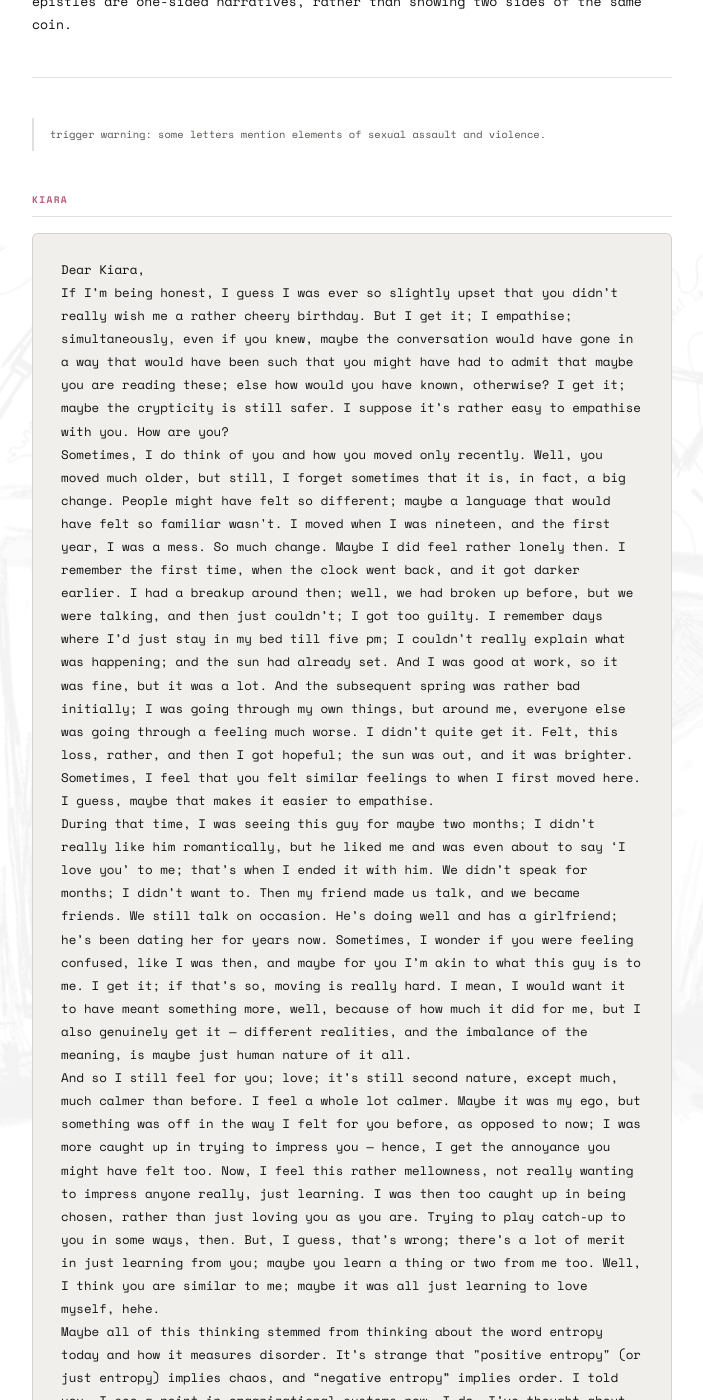
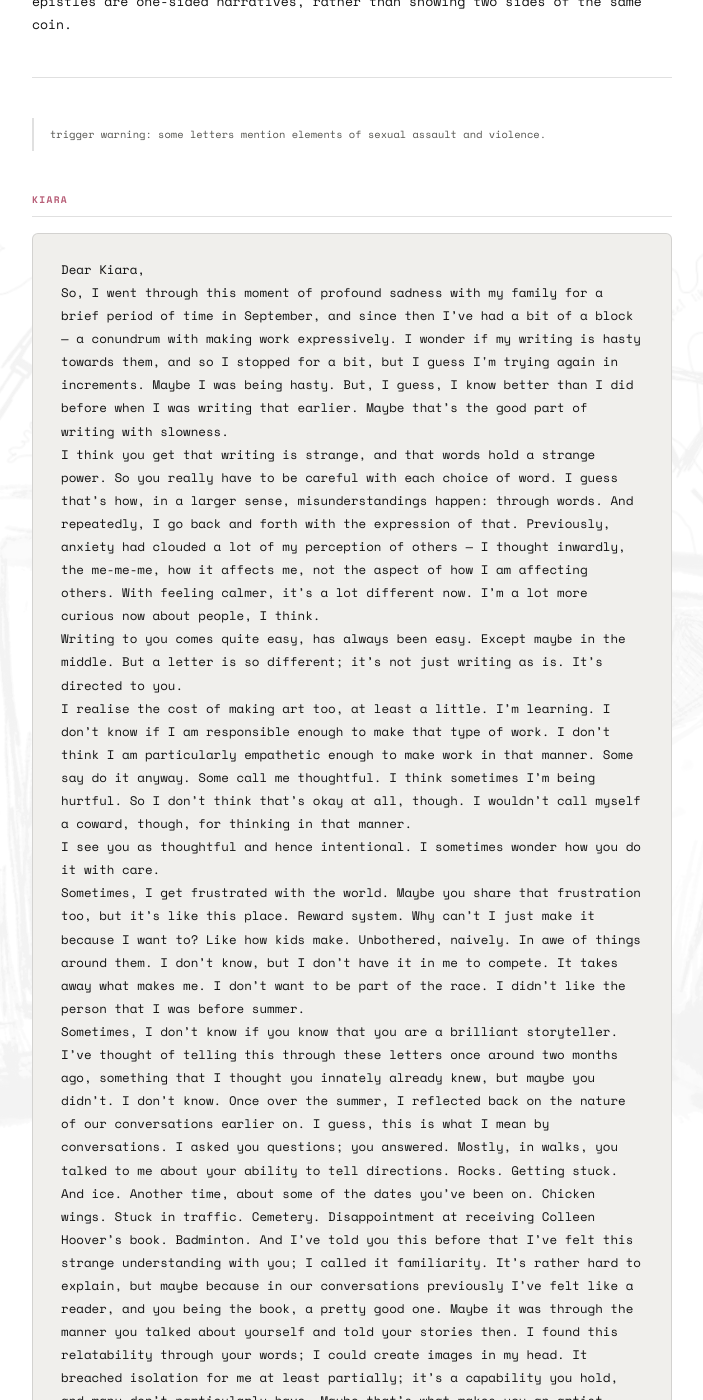
Before and after one commit to shlokamohanty/i-write-sometimes, a Jekyll site: the page built from _posts/2026-03-20-letter.md, in a window 1280 px wide and 1400 px high, scrolled down 674 px. Shown: the whole window, without its empty margins (288-991 px from the left). Built offline with Jekyll 4.4.1, drawn with Linux system fonts in a browser that asks for light colours; some web fonts are replaced; some of the changed text lies outside the part shown.

Commit message:
gqra
5trs

```diff
--- a/_posts/.obsidian/workspace.json
+++ b/_posts/.obsidian/workspace.json
@@ -187,13 +187,14 @@
   },
   "active": "3d0176ad5519b9d6",
   "lastOpenFiles": [
+    "2026-06-22-thinking-more-on-storyteller-and-readers.md",
+    "2026-06-21-storyteller-and-readers.md",
+    "2026-03-20-letter.md",
     "2026-09-11-control-room.md",
     "2026-07-29-thesis-story-3.md",
     "2026-07-11-thesis-story-1.md",
-    "2026-06-22-thinking-more-on-storyteller-and-readers.md",
     "2026-04-30-pratt-research.md",
     "2026-04-13-memory-n-grams.md",
-    "2026-03-20-letter.md",
     "2026-08-28-thesis-drawings.md",
     "2026-08-30-thesis-broader-process.md",
     "2026-08-31-thesis-readings.md",
@@ -215,7 +216,6 @@
     "2026-08-24-curiosity-and-wonder.md",
     "2026-08-25-rewiring-connections-log.md",
     "2026-08-25-autoethnography.md",
-    "2026-08-20-why-do-i-want-to-make-physical-things.md",
     "Untitled 3.canvas",
     "Untitled 2.canvas",
     "Untitled 1.canvas",
--- a/_posts/2026-03-20-letter.md
+++ b/_posts/2026-03-20-letter.md
@@ -29,6 +29,20 @@ Keep in mind, while reading these, that the letters show my perspective of my fe
 
 <div class="letter-section">
 <span class="letter-to">kiara</span>
+<div class="letter-block">Dear Kiara,
+So, I went through this moment of profound sadness with my family for a brief period of time in September, and since then I’ve had a bit of a block — a conundrum with making work expressively. I wonder if my writing is hasty towards them, and so I stopped for a bit, but I guess I'm trying again in increments. Maybe I was being hasty. But, I guess, I know better than I did before when I was writing that earlier. Maybe that’s the good part of writing with slowness.
+I think you get that writing is strange, and that words hold a strange power. So you really have to be careful with each choice of word. I guess that’s how, in a larger sense, misunderstandings happen: through words. And repeatedly, I go back and forth with the expression of that. Previously, anxiety had clouded a lot of my perception of others — I thought inwardly, the me-me-me, how it affects me, not the aspect of how I am affecting others. With feeling calmer, it’s a lot different now. I’m a lot more curious now about people, I think.
+Writing to you comes quite easy, has always been easy. Except maybe in the middle. But a letter is so different; it’s not just writing as is. It’s directed to you.
+I realise the cost of making art too, at least a little. I’m learning. I don’t know if I am responsible enough to make that type of work. I don’t think I am particularly empathetic enough to make work in that manner. Some say do it anyway. Some call me thoughtful. I think sometimes I’m being hurtful. So I don’t think that’s okay at all, though. I wouldn’t call myself a coward, though, for thinking in that manner.
+I see you as thoughtful and hence intentional. I sometimes wonder how you do it with care.
+Sometimes, I get frustrated with the world. Maybe you share that frustration too, but it’s like this place. Reward system. Why can’t I just make it because I want to? Like how kids make. Unbothered, naively. In awe of things around them. I don’t know, but I don’t have it in me to compete. It takes away what makes me. I don’t want to be part of the race. I didn’t like the person that I was before summer.
+Sometimes, I don’t know if you know that you are a brilliant storyteller. I’ve thought of telling this through these letters once around two months ago, something that I thought you innately already knew, but maybe you didn’t. I don’t know. Once over the summer, I reflected back on the nature of our conversations earlier on. I guess, this is what I mean by conversations. I asked you questions; you answered. Mostly, in walks, you talked to me about your ability to tell directions. Rocks. Getting stuck. And ice. Another time, about some of the dates you’ve been on. Chicken wings. Stuck in traffic. Cemetery. Disappointment at receiving Colleen Hoover’s book. Badminton. And I’ve told you this before that I’ve felt this strange understanding with you; I called it familiarity. It’s rather hard to explain, but maybe because in our conversations previously I’ve felt like a reader, and you being the book, a pretty good one. Maybe it was through the manner you talked about yourself and told your stories then. I found this relatability through your words; I could create images in my head. It breached isolation for me at least partially; it’s a capability you hold, and many don’t particularly have. Maybe that’s what makes you an artist.
+I struggle articulating. I always have. I don’t speak my stories too well; I write them better. Processor speed is a little slow. It’s okay though. I’m embracing the slowness a little, at least trying to without jumping for an answer. So while talking, I’m not as good of a storyteller. I think it’s a rather rare quality you possess, though, that many others don’t: to tell stories the manner in which you do. The bad spoken storyteller in me makes it harder for another person to breach that isolation.
+But I wouldn’t have learnt if I didn’t make all the work that I did, if I didn’t write so much. So maybe then you keep making anyway, right, even though it’s costly? Without an audience, you express all you want, make it for yourself, but you need someone to critique you, change your perspective, open your mind. To tell you sometimes, I don’t agree with you. Maybe it is a conversation after all.
+I know the skies have been gray, but that’s the thing: weather, it changes. Maybe there’ll be a sliver of sun soon, or maybe it’s even sunnier, but the sun will be out.
+Love,
+Shlokey
+</div>
 <div class="letter-block">Dear Kiara,
 If I’m being honest, I guess I was ever so slightly upset that you didn’t really wish me a rather cheery birthday. But I get it; I empathise; simultaneously, even if you knew, maybe the conversation would have gone in a way that would have been such that you might have had to admit that maybe you are reading these; else how would you have known, otherwise? I get it; maybe the crypticity is still safer. I suppose it’s rather easy to empathise with you. How are you?
 Sometimes, I do think of you and how you moved only recently. Well, you moved much older, but still, I forget sometimes that it is, in fact, a big change. People might have felt so different; maybe a language that would have felt so familiar wasn't. I moved when I was nineteen, and the first year, I was a mess. So much change. Maybe I did feel rather lonely then. I remember the first time, when the clock went back, and it got darker earlier. I had a breakup around then; well, we had broken up before, but we were talking, and then just couldn’t; I got too guilty. I remember days where I’d just stay in my bed till five pm; I couldn’t really explain what was happening; and the sun had already set. And I was good at work, so it was fine, but it was a lot. And the subsequent spring was rather bad initially; I was going through my own things, but around me, everyone else was going through a feeling much worse. I didn’t quite get it. Felt, this loss, rather, and then I got hopeful; the sun was out, and it was brighter. Sometimes, I feel that you felt similar feelings to when I first moved here. I guess, maybe that makes it easier to empathise.
```
